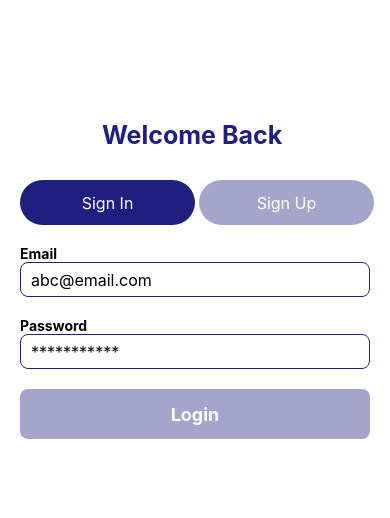
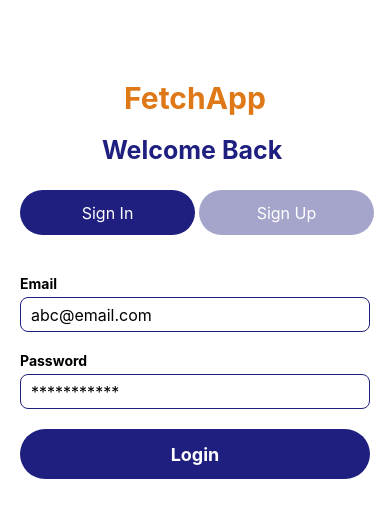
Before and after one commit to nisitharanaweera/FetchApp_Front, a React Native app: screen / in a window 390 px wide. Shown: the top 518 px of the page. Built offline with nearby package versions, Linux system fonts and the light colour scheme.

Commit message:
added signup verification with Formik

```diff
--- a/App.js
+++ b/App.js
@@ -8,6 +8,8 @@ import SignupForm from './app/components/SignupForm';
 const {width} = Dimensions.get('window');
 export default function App() {
   const animation = useRef(new Animated.Value(0)).current;
+  const scrollBybtn = useRef()
+
   const rightHeaderOpacity = animation.interpolate({
     inputRange:[0,width],
     outputRange:[1,0]
@@ -30,7 +32,7 @@ export default function App() {
   })
 
   return (
-    <View style={{flex:1, paddingTop:120}}>
+    <View style={{flex:1, paddingTop:80}}>
       <View style ={{height:60}}>
 
         <FormHeader
@@ -42,22 +44,27 @@ export default function App() {
          />
 
       </View>
-      <View style={{flexDirection:'row', paddingHorizontal: 20, marginBottom:20, paddingRight: 20}}>
+      <View style={{flexDirection:'row', paddingHorizontal: 20, marginBottom:20, paddingRight: 20, paddingTop:50}}>
 
         <FormSelectorBtn
           style = {styles.borderLeft}
           backgroundColor= {loginBtnColor}
-          title = 'Sign In'/>
+          title = 'Sign In'
+          onPress={()=> scrollBybtn.current.scrollTo({x:0})}
+          />
           <View>
             <Text> </Text>
           </View>
         <FormSelectorBtn
           style = {styles.borderRight}
           backgroundColor= {signUpBtnColor}
-          title = 'Sign Up'/>
+          title = 'Sign Up'
+          onPress={()=> scrollBybtn.current.scrollTo({x:width})}
+          />
 
       </View>
       <ScrollView
+        ref = {scrollBybtn}
         horizontal
         pagingEnabled
         showsHorizontalScrollIndicator={false}
--- a/app/components/FormContainer.js
+++ b/app/components/FormContainer.js
@@ -20,6 +20,7 @@ const styles = StyleSheet.create({
     container:{
         width: Dimensions.get('window').width,
         paddingHorizontal:20,
+        paddingTop:20
 
     }
 })
--- a/app/components/FormHeader.js
+++ b/app/components/FormHeader.js
@@ -5,13 +5,14 @@ import { StyleSheet, Text, View, Animated } from 'react-native';
 const FormHeader = ({leftHeading, rightHeading, leftHeadertranslateX= 40,rightHeadertranslateY = -20,rightHeaderOpacity = 0}) => {
   return (
     <>
+        <View style={styles.titlecontainer}><Text style ={styles.maintitle}>FetchApp</Text></View>
         <View style = {styles.container}>
           <Animated.Text style={[styles.header,
                       { transform: [{translateX: leftHeadertranslateX}]}]}>
                 {leftHeading}</Animated.Text>
 
           <Animated.Text style={[styles.header,
-                      {opacity:rightHeaderOpacity , transform:[{translateY: rightHeadertranslateY}]}]}>
+                      {opacity:rightHeaderOpacity , transform:[{translateX: rightHeadertranslateY}]}]}>
                 {rightHeading}</Animated.Text>
         </View>
 
@@ -21,7 +22,14 @@ const FormHeader = ({leftHeading, rightHeading, leftHeadertranslateX= 40,rightHe
 
 const styles = StyleSheet.create({
     container:{flexDirection:'row', justifyContent:'center', alignItems:'center'},
-    header:{fontSize:25, fontWeight:'bold', color: '#1f1f80'}
+    header:{fontSize:25, fontWeight:'bold', color: '#1f1f80'},
+    maintitle:{fontSize:30, fontWeight:'bold', color: '#df7817'},
+    titlecontainer:{
+      height:55,
+      justifyContent:'center',
+     alignItems:'center',
+     paddingBottom:20
+    }
 });
 
 export default FormHeader;
--- a/app/components/FormInput.js
+++ b/app/components/FormInput.js
@@ -3,12 +3,17 @@ import React from 'react'
 
 
 
-const FormInput = ({ placeholder, title }) => {
+const FormInput = (props) => {
+    const { placeholder, label,error } = props;
   return (
     <>
-        <Text style={{fontWeight:'bold'}}>{title}</Text>
+        <View style={{flexDirection:'row', justifyContent:'space-between', marginBottom:5}}>
+        <Text style={{fontWeight:'bold'}}>{label}</Text>
+        {error ?<Text style={{color:'red', fontSize:16}}>{error}</Text>: null}
+        </View>
 
         <TextInput
+            {...props}
             placeholder={placeholder}
             style={styles.containerinput}
         />
--- a/app/components/FormSelectorBtn.js
+++ b/app/components/FormSelectorBtn.js
@@ -2,9 +2,9 @@ import React from 'react';
 import { StyleSheet, Text, View, TouchableWithoutFeedback, Animated } from 'react-native';
 
 
-const FormSelectorBtn = ({backgroundColor, title, style}) => {
+const FormSelectorBtn = ({backgroundColor, title, style, onPress}) => {
   return (
-  <TouchableWithoutFeedback>
+  <TouchableWithoutFeedback onPress={onPress}>
         <Animated.View style={[styles.container,style, {backgroundColor}]}>
           <Text style={styles.title}>{title}</Text>
         </Animated.View>
--- a/app/components/FormSubmitBtn.js
+++ b/app/components/FormSubmitBtn.js
@@ -1,9 +1,10 @@
 import { StyleSheet, Text, TouchableOpacity, View } from 'react-native'
 import React from 'react'
 
-const FormSubmitBtn = ({title}) => {
+const FormSubmitBtn = ({title, submitting, onPress}) => {
+    const backgroundColor= submitting ? 'rgba(31, 31, 128, 0.4)':'rgba(31, 31, 128, 1)';
   return (
-    <TouchableOpacity style ={styles.btncontainer}>
+    <TouchableOpacity onPress={submitting ? null: onPress} style ={[styles.btncontainer,{backgroundColor}]}>
         <Text style={{fontSize:18, color:'#ffffff',fontWeight:'bold'}}>
             {title}
         </Text>
@@ -17,8 +18,7 @@ export default FormSubmitBtn
 const styles = StyleSheet.create({
     btncontainer:{
         height:50,
-        backgroundColor:'rgba(31, 31, 128, 0.4)',
-        borderRadius: 8,
+        borderRadius: 30,
         justifyContent:'center',
         alignItems: 'center'
     }
--- a/app/components/LoginForm.js
+++ b/app/components/LoginForm.js
@@ -1,15 +1,52 @@
-import { StyleSheet} from 'react-native'
-import React from 'react'
-import FormContainer from './FormContainer'
-import FormInput from './FormInput'
-import FormSubmitBtn from './FormSubmitBtn'
+import { StyleSheet, Text} from 'react-native';
+import React, {useState } from 'react';
+import { isValidElement, isValidObjectField, updateError } from '../utils/methods';
+import FormContainer from './FormContainer';
+import FormInput from './FormInput';
+import FormSubmitBtn from './FormSubmitBtn';
 
 const LoginForm = () => {
+const [userInfo,setUserInfo] = useState({
+    email:'',
+    password:''
+})
+const {error, setError} = useState('');
+const {email, password} = userInfo;
+
+const handleOnChangeText = (value, fieldName)=>{
+    setUserInfo({...userInfo,[fieldName] :value })
+}
+const isValidForm =()=>{
+    if(!isValidObjectField(userInfo)) return updateError('All fields Required',
+        setError)
+    if(!isValidEmail(email)) return updateError('Invalid Email',
+    setError)
+    if(!password.trim() || password.length<8) return updateError('Invalid Password',
+    setError)
+}
+
+
+
+const submitForm=()=>{
+    if(isValidForm()){
+
+    }
+
+}
+
   return (
     <FormContainer>
-        <FormInput title='Email' placeholder='abc@email.com'/>
-        <FormInput title='Password' placeholder='***********'/>
-        <FormSubmitBtn title='Login'/>
+        {error ? (
+            <Text style = {{color:'red', fontSize: 18, textAlign: 'center'}}>
+                {error}
+            </Text>
+        ):null}
+
+        <FormInput value={email} autoCapitalize ='none'
+        onChangeText={(value) =>handleOnChangeText(value,'email')} label='Email ' placeholder='abc@email.com'/>
+        <FormInput value = {password} autoCapitalize ='none' secureTextEntry
+        onChangeText={(value) =>handleOnChangeText(value,'password')} label='Password ' placeholder='***********'/>
+        <FormSubmitBtn onPress={submitForm} title='Login'/>
     </FormContainer >
   )
 }
--- a/app/components/SignupForm.js
+++ b/app/components/SignupForm.js
@@ -1,17 +1,79 @@
 import { StyleSheet, Text, View } from 'react-native'
-import React from 'react'
+import React, { useState } from 'react'
 import FormContainer from './FormContainer'
 import FormInput from './FormInput'
 import FormSubmitBtn from './FormSubmitBtn'
 
+import { Formik } from 'formik'
+import * as Yup from 'yup'
+
 const SignupForm = () => {
+  const userInfo ={
+    name:'',
+    email:'',
+    password:'',
+    confirmPassword:'',
+  };
+
+  const validationSchema = Yup.object({
+    name:Yup.string().trim().min(3, "Invalid Name").required("Name cannot be empty"),
+    email:Yup.string().email("Invalid Email").required("Email cannot be empty"),
+    password:Yup.string().trim().min(8,' Password should have at least 8 characters'),
+    confirmPassword:Yup.string().equals([Yup.ref('password'), null],"The Passwords do not match")
+
+
+  });
+
+  const {name, email, password, confirmPassword}= userInfo;
+
+  const handleOnChangeText =(value, fieldName) =>{
+    setUserInfo({...userInfo,[fieldName]:value});
+  };
+
+  const submitForm=()=>{
+
+  }
   return (
     <FormContainer>
-        <FormInput title='Full Name' placeholder='Rand Ranaweera'/>
-        <FormInput title='Email' placeholder='abc@email.com'/>
-        <FormInput title='Password' placeholder='***********'/>
-        <FormInput title='Confirm Password' placeholder='***********'/>
-        <FormSubmitBtn title='Sign Up'/>
+        <Formik initialValues={userInfo}
+        validationSchema={validationSchema}
+        onSubmit={(values, formikActions)=>{
+          setTimeout(()=>{
+            console.log(values)
+            formikActions.resetForm();
+            formikActions.setSubmitting(false);
+          },3000);
+
+        }}>
+          {({values,errors, touched, isSubmitting, handleBlur, handleChange, handleSubmit})=>{
+            const {name, email, password, confirmPassword}= values;
+            console.log(values);
+            return(
+            <>
+            <FormInput value={name} error={touched.name && errors.name}
+              onChangeText={handleChange('name')}
+              onBlur={handleBlur('name')} label='Full Name' placeholder='Rand Ranaweera'/>
+            <FormInput value={email}
+              onChangeText={handleChange('email')} error={touched.email && errors.email}
+              onBlur={handleBlur('email')} autoCapitalize='none' label='Email' placeholder='abc@email.com'/>
+            <FormInput value={password}
+              onChangeText={handleChange('password')} error={touched.password && errors.password}
+              onBlur={handleBlur('password')} autoCapitalize='none' secureTextEntry label='Password' placeholder='***********'/>
+            <FormInput value={confirmPassword}
+              onChangeText={handleChange('confirmPassword')} error={touched.confirmPassword && errors.confirmPassword}
+              onBlur={handleBlur('confirmPassword')} autoCapitalize='none' secureTextEntry label='Confirm Password' placeholder='***********'/>
+
+            <FormSubmitBtn
+              onPress={handleSubmit}
+              submitting ={isSubmitting}
+              title='Sign Up'/>
+            </>
+            );
+
+
+          }}
+        </Formik>
+
     </FormContainer >
   )
 }
--- /dev/null
+++ b/app/utils/methods.js
@@ -0,0 +1,15 @@
+export const isValidObjField = obj => {
+    return Object.values(obj).every(value => value.trim());
+  };
+
+  export const updateError = (error, stateUpdater) => {
+    stateUpdater(error);
+    setTimeout(() => {
+      stateUpdater('');
+    }, 2500);
+  };
+
+  export const isValidEmail = value => {
+    const regx = /^([A-Za-z0-9_\-\.])+\@([A-Za-z0-9_\-\.])+\.([A-Za-z]{2,4})$/;
+    return regx.test(value);
+  };
--- a/package.json
+++ b/package.json
@@ -11,10 +11,12 @@
   "dependencies": {
     "expo": "~49.0.5",
     "expo-status-bar": "~1.6.0",
+    "formik": "^2.4.2",
     "react": "18.2.0",
+    "react-dom": "18.2.0",
     "react-native": "0.72.3",
     "react-native-web": "~0.19.6",
-    "react-dom": "18.2.0"
+    "yup": "^1.2.0"
   },
   "devDependencies": {
     "@babel/core": "^7.20.0"
```
Also changed, not shown: 1 other file (tests, documents, lock files or other folders).
